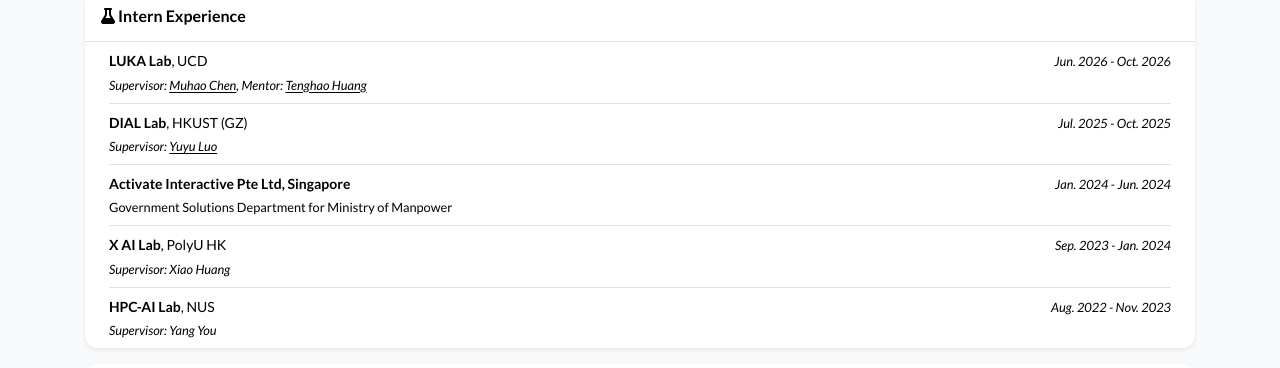
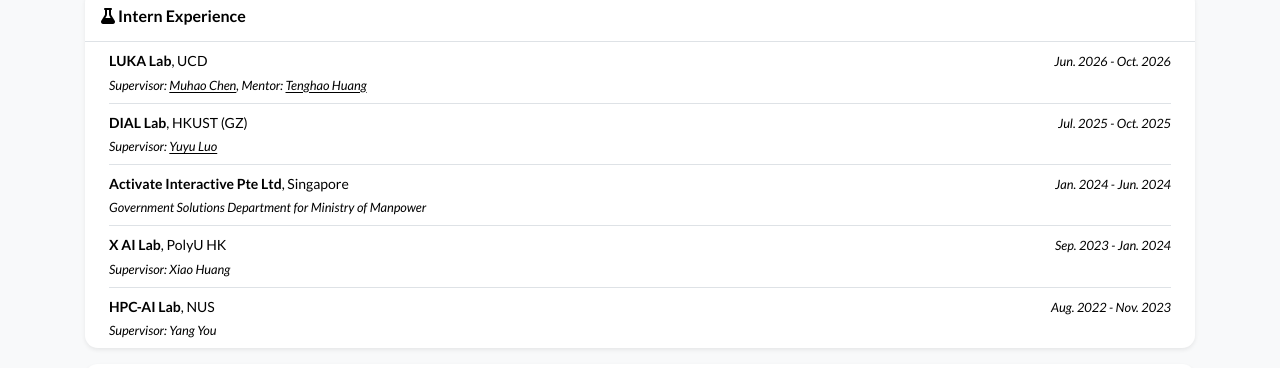
Before and after one commit to CedricPei/CedricPei.github.io, a Jekyll site: the page built from index.html, in a window 1280 px wide and 900 px high, scrolled down 750 px. Shown: the part 85-453 px from the top of the window. Built offline with Jekyll 4.4.1, drawn with Linux system fonts in a browser that asks for light colours; nearby versions of some CDN libraries; a style sheet for code colours, icons or effects is not loaded.

Commit message:
Refine company location and internship description typography

```diff
--- a/_data/profile.yml
+++ b/_data/profile.yml
@@ -59,7 +59,8 @@ research_experience:
   supervisor: Yuyu Luo
   supervisor_url: https://luoyuyu.vip/
   date: Jul. 2025 - Oct. 2025
-- name: Activate Interactive Pte Ltd, Singapore
+- name: Activate Interactive Pte Ltd
+  location: Singapore
   description: Government Solutions Department for Ministry of Manpower
   date: Jan. 2024 - Jun. 2024
 - name: PolyU HK
--- a/_includes/widgets/research_experience_card.html
+++ b/_includes/widgets/research_experience_card.html
@@ -5,14 +5,14 @@
         {% for item in site.data.profile.research_experience %}
         <li class="py-2 {% unless forloop.last %}border-bottom border-gray{% endunless %}">
             <div class="d-flex flex-column flex-md-row align-items-md-baseline">
-                <div class="intern-experience-title mr-md-3">{% if item.lab %}<strong>{{ item.lab | escape }}</strong>, {{ item.name | escape }}{% else %}<strong>{{ item.name | escape }}</strong>{% endif %}</div>
+                <div class="intern-experience-title mr-md-3">{% if item.lab %}<strong>{{ item.lab | escape }}</strong>, {{ item.name | escape }}{% else %}<strong>{{ item.name | escape }}</strong>{% endif %}{% if item.location %}, {{ item.location | escape }}{% endif %}</div>
                 <div class="small ml-md-auto no-break mt-1 mt-md-0"><em>{{ item.date | escape }}</em></div>
             </div>
             {% if item.supervisor %}
             <div class="intern-experience-detail small font-italic mt-1">Supervisor: {% if item.supervisor_url %}<a class="text-reset" href="{{ item.supervisor_url | escape }}" target="_blank" rel="noopener noreferrer">{{ item.supervisor | escape }}</a>{% else %}{{ item.supervisor | escape }}{% endif %}{% if item.mentor %}, Mentor: {% if item.mentor_url %}<a class="text-reset" href="{{ item.mentor_url | escape }}" target="_blank" rel="noopener noreferrer">{{ item.mentor | escape }}</a>{% else %}{{ item.mentor | escape }}{% endif %}{% endif %}</div>
             {% endif %}
             {% if item.description %}
-            <div class="intern-experience-detail small mt-1">{{ item.description | escape }}</div>
+            <div class="intern-experience-detail small font-italic mt-1">{{ item.description | escape }}</div>
             {% endif %}
         </li>
         {% endfor %}
```
